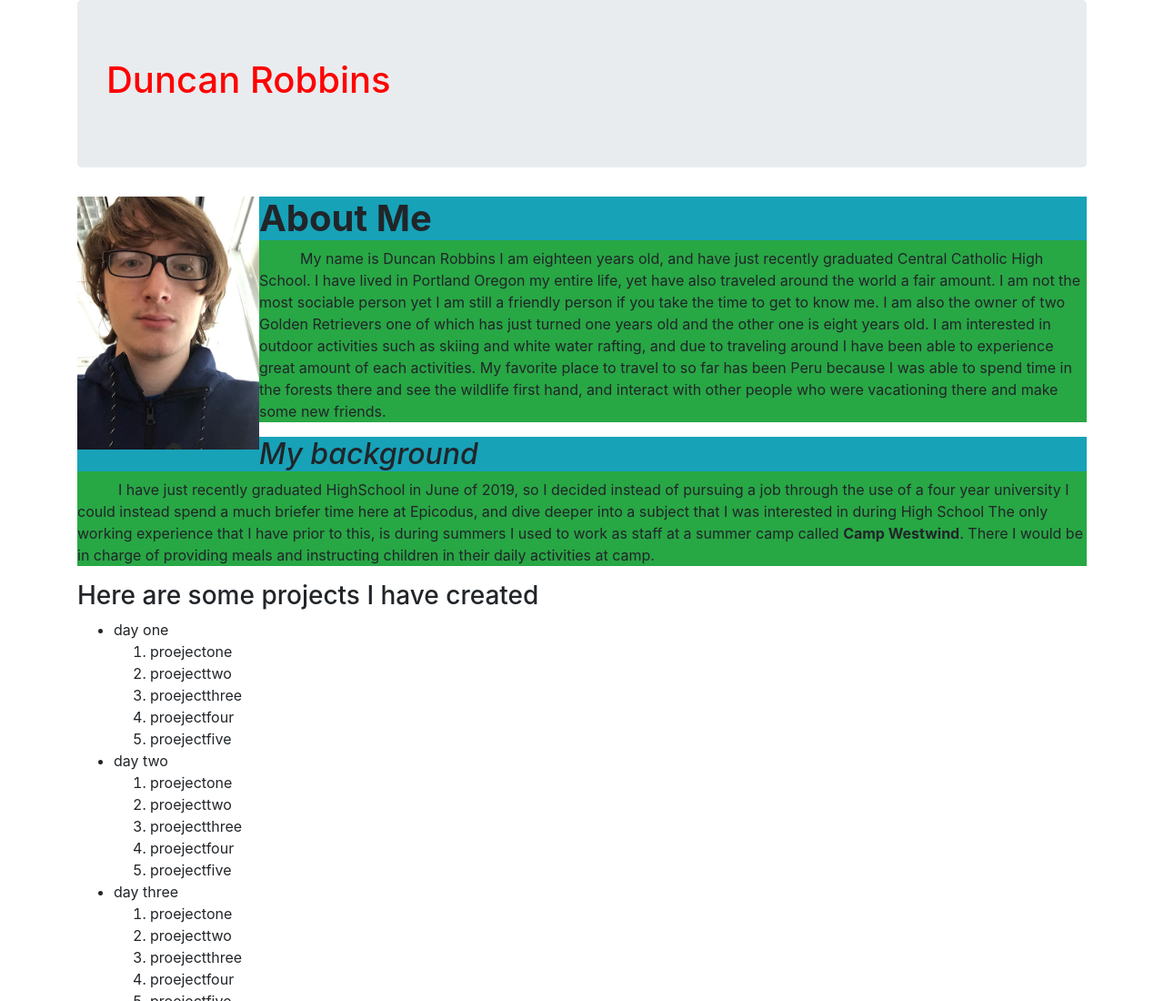
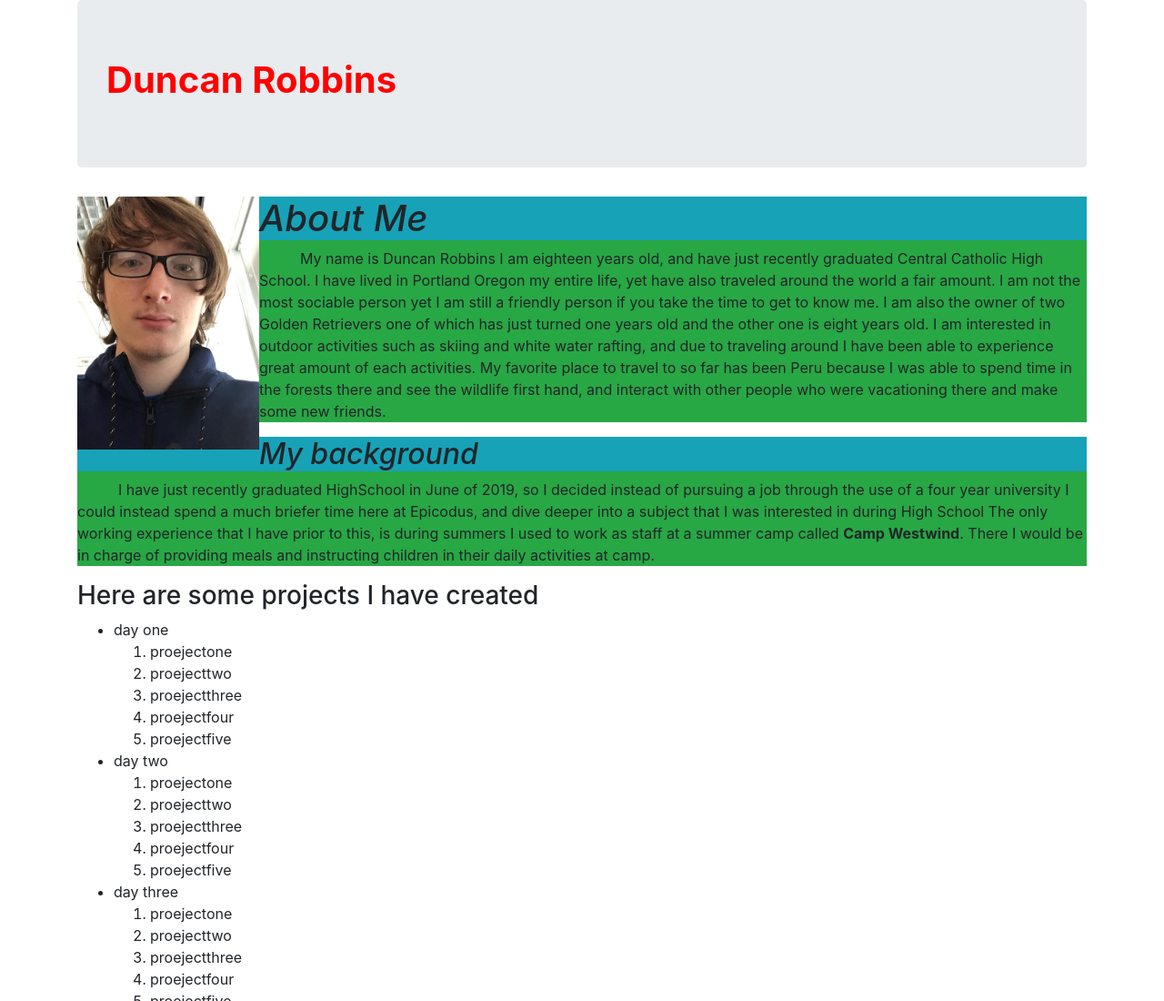
Before and after one commit to duncan19/Independent-Project-1, a plain HTML site: page Portfolio/index.html in a window 1280 px wide. Shown: the top 1100 px of the page at 91% size. Drawn offline with Linux system fonts and the light colour scheme.

Commit message:
this commit will hcange the texy styles for hte headers for hte paragrpahs and the top of the page

```diff
--- a/Portfolio/css/styles.css
+++ b/Portfolio/css/styles.css
@@ -5,6 +5,7 @@
 }
 #Name{
   color: Red;
+  font-weight: bold;
 }
 .bg-success .westwind{
   font-weight: bold;
--- a/Portfolio/index.html
+++ b/Portfolio/index.html
@@ -12,7 +12,7 @@
       </div>
       <img id="picofme" src="img/duncan.jpg" alt="A picture of Duncan Robbins">
       <div class="bg-success">
-        <h1 class="bg-info"><strong>About Me</strong></h1>
+        <h1 class="bg-info"><em>About Me</em></h1>
         <p id="aboutme"> &nbsp; &nbsp; &nbsp; &nbsp; &nbsp; My name is Duncan Robbins I am eighteen years old,
           and have just recently graduated Central Catholic High School.
           I have lived in Portland Oregon my entire life, yet have also traveled
```
